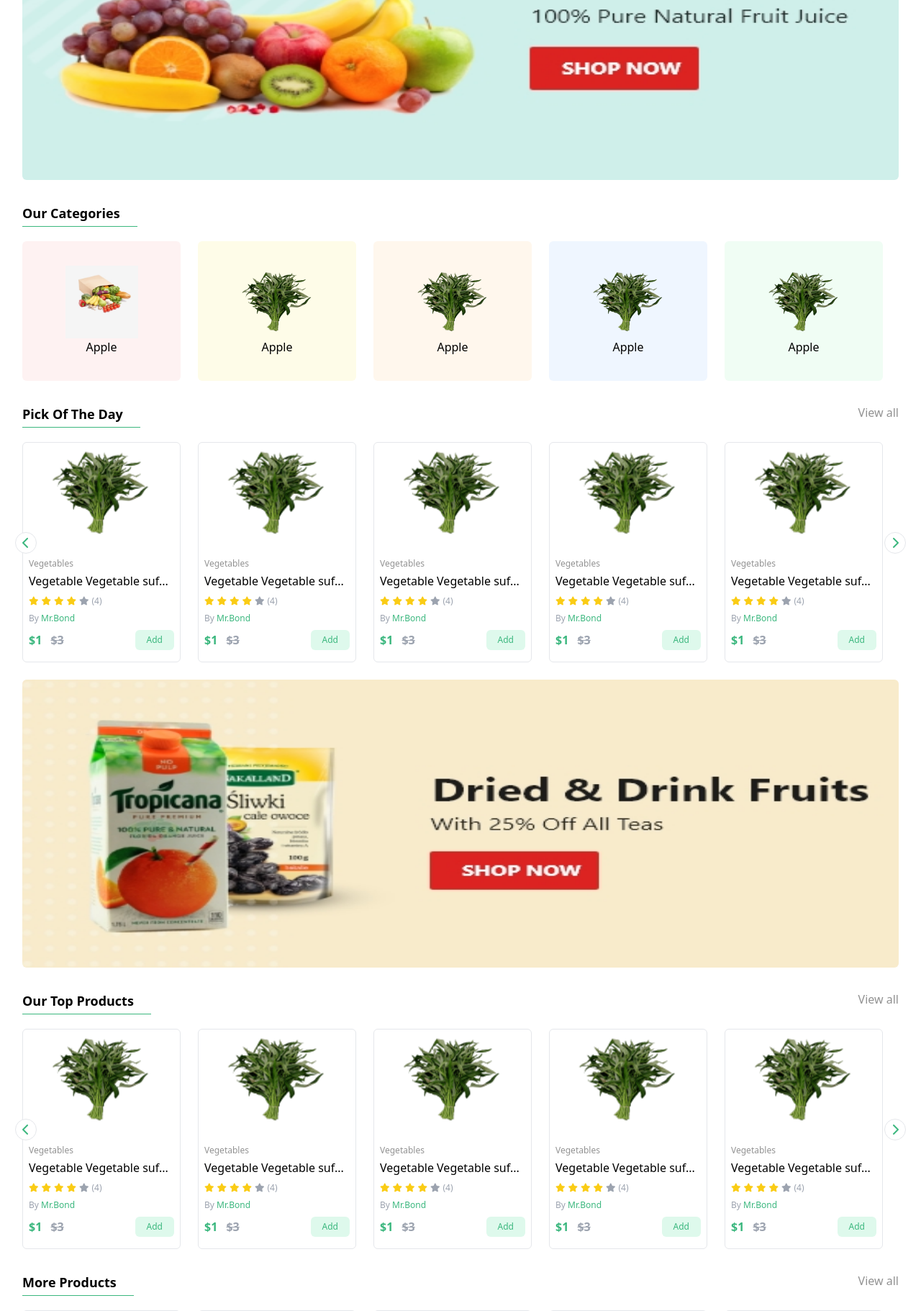
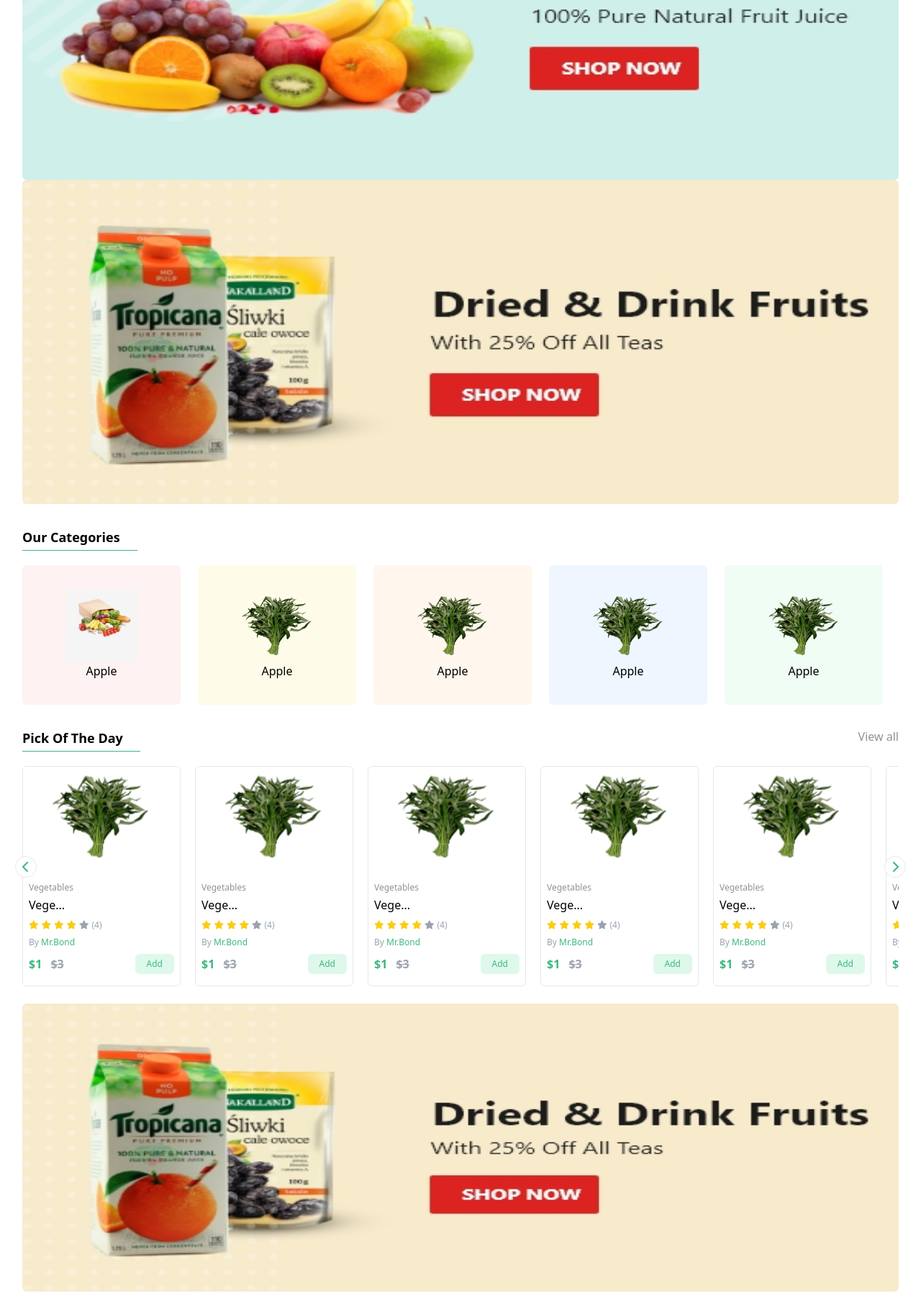
Before and after one commit to sumitram95/mart1, a PHP site: page /pages/home.html in a window 1280 px wide. Shown: the part 415-2236 px from the top of the page at 72% size. Run offline with PHP 8.4, Linux system fonts and the light colour scheme; some libraries are stand-ins or nearby versions.

Commit message:
carsousel add

```diff
--- a/css/style.css
+++ b/css/style.css
@@ -143,3 +143,15 @@ input[id="cb1"] {
 }
 
 /* end register */
+
+/* pick of the day */
+
+.image-lists {
+  display: grid;
+  grid-template-columns: repeat(10, 1fr);
+
+  overflow-x: auto;
+  scrollbar-width: none;
+}
+
+/* banner */
--- a/pages/home.html
+++ b/pages/home.html
@@ -14,7 +14,7 @@
     />
     <script src="https://cdn.tailwindcss.com"></script>
 
-    <title>Document</title>
+    <title>Home</title>
 
     <!-- @vite(['resources/css/app.css', 'resources/js/app.js']) -->
     <link rel="stylesheet" href="../css/style.css" />
@@ -78,7 +78,9 @@
             >Products</a
           >
           <a href="#" class="font-semibold text-lg">Offers</a>
-          <a href="../pages/trader-register.html" class="font-semibold text-lg">Become a Trader</a>
+          <a href="../pages/trader-register.html" class="font-semibold text-lg"
+            >Become a Trader</a
+          >
           <a href="/pages/contact.html" class="font-semibold text-lg"
             >Contact</a
           >
@@ -96,6 +98,13 @@
         <div class="h-[450px] w-full overflow-hidden rounded-md">
           <img
             src="../image/banner/1691419892.jpg"
+            alt=""
+            class="w-full h-full"
+          />
+        </div>
+        <div class="h-[450px] w-full overflow-hidden rounded-md">
+          <img
+            src="../image/banner/1691419899.jpg"
             alt=""
             class="w-full h-full"
           />
@@ -179,12 +188,14 @@
           </h1>
           <a href="#" class="text-gray">View all</a>
         </div>
-        <div class="mt-5 flex gap-6 items-center relative">
+        <div class="mt-5 flex items-center relative">
           <div
-            class="absolute cursor-pointer ml-[-10px] mt-[-25px] w-[30px] h-[30px] border rounded-full flex justify-center items-center bg-white"
+            id="prev"
+            class="absolute slid-btn cursor-pointer ml-[-10px] mt-[-25px] w-[30px] h-[30px] border rounded-full flex justify-center items-center bg-white"
           >
             <i class="fa-solid fa-chevron-left text-green"></i>
           </div>
+          <div class="image-lists gap-5">
             <div class="w-[220px] pb-4 border rounded-md">
               <div class="flex justify-center">
                 <img
@@ -195,7 +206,9 @@
               </div>
               <div class="px-2 mt-5">
                 <p class="text-gray text-xs">Vegetables</p>
-              <h1 class="mt-1 product-name">Vegetable Vegetable sufdsafsda</h1>
+                <h1 class="mt-1 product-name">
+                  Vegetable Vegetable sufdsafsda
+                </h1>
                 <div class="flex gap-1 items-center mt-2">
                   <i class="fa-solid fa-star text-yellow-400 text-xs"></i>
                   <i class="fa-solid fa-star text-yellow-400 text-xs"></i>
@@ -214,7 +227,9 @@
                     $1
                     <span class="text-gray-400 line-through ml-2">$3</span>
                   </p>
-                <a href="../pages/product-detail.html" class="btn text-xs">Add</a>
+                  <a href="../pages/product-detail.html" class="btn text-xs"
+                    >Add</a
+                  >
                 </div>
               </div>
             </div>
@@ -228,7 +243,9 @@
               </div>
               <div class="px-2 mt-5">
                 <p class="text-gray text-xs">Vegetables</p>
-              <h1 class="mt-1 product-name">Vegetable Vegetable sufdsafsda</h1>
+                <h1 class="mt-1 product-name">
+                  Vegetable Vegetable sufdsafsda
+                </h1>
                 <div class="flex gap-1 items-center mt-2">
                   <i class="fa-solid fa-star text-yellow-400 text-xs"></i>
                   <i class="fa-solid fa-star text-yellow-400 text-xs"></i>
@@ -247,7 +264,9 @@
                     $1
                     <span class="text-gray-400 line-through ml-2">$3</span>
                   </p>
-                <a href="../pages/product-detail.html" class="btn text-xs">Add</a>
+                  <a href="../pages/product-detail.html" class="btn text-xs"
+                    >Add</a
+                  >
                 </div>
               </div>
             </div>
@@ -261,7 +280,9 @@
               </div>
               <div class="px-2 mt-5">
                 <p class="text-gray text-xs">Vegetables</p>
-              <h1 class="mt-1 product-name">Vegetable Vegetable sufdsafsda</h1>
+                <h1 class="mt-1 product-name">
+                  Vegetable Vegetable sufdsafsda
+                </h1>
                 <div class="flex gap-1 items-center mt-2">
                   <i class="fa-solid fa-star text-yellow-400 text-xs"></i>
                   <i class="fa-solid fa-star text-yellow-400 text-xs"></i>
@@ -280,7 +301,9 @@
                     $1
                     <span class="text-gray-400 line-through ml-2">$3</span>
                   </p>
-                <a href="../pages/product-detail.html" class="btn text-xs">Add</a>
+                  <a href="../pages/product-detail.html" class="btn text-xs"
+                    >Add</a
+                  >
                 </div>
               </div>
             </div>
@@ -294,7 +317,9 @@
               </div>
               <div class="px-2 mt-5">
                 <p class="text-gray text-xs">Vegetables</p>
-              <h1 class="mt-1 product-name">Vegetable Vegetable sufdsafsda</h1>
+                <h1 class="mt-1 product-name">
+                  Vegetable Vegetable sufdsafsda
+                </h1>
                 <div class="flex gap-1 items-center mt-2">
                   <i class="fa-solid fa-star text-yellow-400 text-xs"></i>
                   <i class="fa-solid fa-star text-yellow-400 text-xs"></i>
@@ -313,7 +338,9 @@
                     $1
                     <span class="text-gray-400 line-through ml-2">$3</span>
                   </p>
-                <a href="../pages/product-detail.html" class="btn text-xs">Add</a>
+                  <a href="../pages/product-detail.html" class="btn text-xs"
+                    >Add</a
+                  >
                 </div>
               </div>
             </div>
@@ -327,7 +354,9 @@
               </div>
               <div class="px-2 mt-5">
                 <p class="text-gray text-xs">Vegetables</p>
-              <h1 class="mt-1 product-name">Vegetable Vegetable sufdsafsda</h1>
+                <h1 class="mt-1 product-name">
+                  Vegetable Vegetable sufdsafsda
+                </h1>
                 <div class="flex gap-1 items-center mt-2">
                   <i class="fa-solid fa-star text-yellow-400 text-xs"></i>
                   <i class="fa-solid fa-star text-yellow-400 text-xs"></i>
@@ -346,13 +375,127 @@
                     $1
                     <span class="text-gray-400 line-through ml-2">$3</span>
                   </p>
-                <a href="../pages/product-detail.html" class="btn text-xs">Add</a>
+                  <a href="../pages/product-detail.html" class="btn text-xs"
+                    >Add</a
+                  >
                 </div>
               </div>
             </div>
-
+            <div class="w-[220px] pb-4 border rounded-md">
+              <div class="flex justify-center">
+                <img
+                  src="../image/categories/image 4.png"
+                  alt=""
+                  class="w-[140px] h-[140px]"
+                />
+              </div>
+              <div class="px-2 mt-5">
+                <p class="text-gray text-xs">Vegetables</p>
+                <h1 class="mt-1 product-name">
+                  Vegetable Vegetable sufdsafsda
+                </h1>
+                <div class="flex gap-1 items-center mt-2">
+                  <i class="fa-solid fa-star text-yellow-400 text-xs"></i>
+                  <i class="fa-solid fa-star text-yellow-400 text-xs"></i>
+                  <i class="fa-solid fa-star text-yellow-400 text-xs"></i>
+                  <i class="fa-solid fa-star text-yellow-400 text-xs"></i>
+                  <i class="fa-solid fa-star text-gray-400 text-xs"></i>
+                  <span class="text-gray-400 text-xs">(4)</span>
+                </div>
+                <div class="mt-2">
+                  <p class="text-gray-400 text-xs">
+                    By <span class="text-green">Mr.Bond</span>
+                  </p>
+                </div>
+                <div class="mt-2 flex justify-between items-center">
+                  <p class="text-green font-bold">
+                    $1
+                    <span class="text-gray-400 line-through ml-2">$3</span>
+                  </p>
+                  <a href="../pages/product-detail.html" class="btn text-xs"
+                    >Add</a
+                  >
+                </div>
+              </div>
+            </div>
+            <div class="w-[220px] pb-4 border rounded-md">
+              <div class="flex justify-center">
+                <img
+                  src="../image/categories/image 4.png"
+                  alt=""
+                  class="w-[140px] h-[140px]"
+                />
+              </div>
+              <div class="px-2 mt-5">
+                <p class="text-gray text-xs">Vegetables</p>
+                <h1 class="mt-1 product-name">
+                  Vegetable Vegetable sufdsafsda
+                </h1>
+                <div class="flex gap-1 items-center mt-2">
+                  <i class="fa-solid fa-star text-yellow-400 text-xs"></i>
+                  <i class="fa-solid fa-star text-yellow-400 text-xs"></i>
+                  <i class="fa-solid fa-star text-yellow-400 text-xs"></i>
+                  <i class="fa-solid fa-star text-yellow-400 text-xs"></i>
+                  <i class="fa-solid fa-star text-gray-400 text-xs"></i>
+                  <span class="text-gray-400 text-xs">(4)</span>
+                </div>
+                <div class="mt-2">
+                  <p class="text-gray-400 text-xs">
+                    By <span class="text-green">Mr.Bond</span>
+                  </p>
+                </div>
+                <div class="mt-2 flex justify-between items-center">
+                  <p class="text-green font-bold">
+                    $1
+                    <span class="text-gray-400 line-through ml-2">$3</span>
+                  </p>
+                  <a href="../pages/product-detail.html" class="btn text-xs"
+                    >Add</a
+                  >
+                </div>
+              </div>
+            </div>
+            <div class="w-[220px] pb-4 border rounded-md">
+              <div class="flex justify-center">
+                <img
+                  src="../image/categories/image 4.png"
+                  alt=""
+                  class="w-[140px] h-[140px]"
+                />
+              </div>
+              <div class="px-2 mt-5">
+                <p class="text-gray text-xs">Vegetables</p>
+                <h1 class="mt-1 product-name">
+                  Vegetable Vegetable sufdsafsda
+                </h1>
+                <div class="flex gap-1 items-center mt-2">
+                  <i class="fa-solid fa-star text-yellow-400 text-xs"></i>
+                  <i class="fa-solid fa-star text-yellow-400 text-xs"></i>
+                  <i class="fa-solid fa-star text-yellow-400 text-xs"></i>
+                  <i class="fa-solid fa-star text-yellow-400 text-xs"></i>
+                  <i class="fa-solid fa-star text-gray-400 text-xs"></i>
+                  <span class="text-gray-400 text-xs">(4)</span>
+                </div>
+                <div class="mt-2">
+                  <p class="text-gray-400 text-xs">
+                    By <span class="text-green">Mr.Bond</span>
+                  </p>
+                </div>
+                <div class="mt-2 flex justify-between items-center">
+                  <p class="text-green font-bold">
+                    $1
+                    <span class="text-gray-400 line-through ml-2">$3</span>
+                  </p>
+                  <a href="../pages/product-detail.html" class="btn text-xs"
+                    >Add</a
+                  >
+                </div>
+              </div>
+            </div>
+          </div>
           <div
-            class="absolute cursor-pointer mt-[-25px] w-[30px] h-[30px] border rounded-full flex justify-center items-center bg-white"
+            id="next"
+            class="absolute slid-btn cursor-pointer mt-[-25px] w-[30px] h-[30px] border rounded-full flex justify-center items-center bg-white"
             style="right: -10px"
           >
             <i class="fa-solid fa-chevron-right text-green"></i>
@@ -411,7 +554,9 @@
                   $1
                   <span class="text-gray-400 line-through ml-2">$3</span>
                 </p>
-                <a href="../pages/product-detail.html" class="btn text-xs">Add</a>
+                <a href="../pages/product-detail.html" class="btn text-xs"
+                  >Add</a
+                >
               </div>
             </div>
           </div>
@@ -444,7 +589,9 @@
                   $1
                   <span class="text-gray-400 line-through ml-2">$3</span>
                 </p>
-                <a href="../pages/product-detail.html" class="btn text-xs">Add</a>
+                <a href="../pages/product-detail.html" class="btn text-xs"
+                  >Add</a
+                >
               </div>
             </div>
           </div>
@@ -477,7 +624,9 @@
                   $1
                   <span class="text-gray-400 line-through ml-2">$3</span>
                 </p>
-                <a href="../pages/product-detail.html" class="btn text-xs">Add</a>
+                <a href="../pages/product-detail.html" class="btn text-xs"
+                  >Add</a
+                >
               </div>
             </div>
           </div>
@@ -510,7 +659,9 @@
                   $1
                   <span class="text-gray-400 line-through ml-2">$3</span>
                 </p>
-                <a href="../pages/product-detail.html" class="btn text-xs">Add</a>
+                <a href="../pages/product-detail.html" class="btn text-xs"
+                  >Add</a
+                >
               </div>
             </div>
           </div>
@@ -543,7 +694,9 @@
                   $1
                   <span class="text-gray-400 line-through ml-2">$3</span>
                 </p>
-                <a href="../pages/product-detail.html" class="btn text-xs">Add</a>
+                <a href="../pages/product-detail.html" class="btn text-xs"
+                  >Add</a
+                >
               </div>
             </div>
           </div>
@@ -600,7 +753,9 @@
                   $1
                   <span class="text-gray-400 line-through ml-2">$3</span>
                 </p>
-                <a href="../pages/product-detail.html" class="btn text-xs">Add</a>
+                <a href="../pages/product-detail.html" class="btn text-xs"
+                  >Add</a
+                >
               </div>
             </div>
           </div>
@@ -633,7 +788,9 @@
                   $1
                   <span class="text-gray-400 line-through ml-2">$3</span>
                 </p>
-                <a href="../pages/product-detail.html" class="btn text-xs">Add</a>
+                <a href="../pages/product-detail.html" class="btn text-xs"
+                  >Add</a
+                >
               </div>
             </div>
           </div>
@@ -666,7 +823,9 @@
                   $1
                   <span class="text-gray-400 line-through ml-2">$3</span>
                 </p>
-                <a href="../pages/product-detail.html" class="btn text-xs">Add</a>
+                <a href="../pages/product-detail.html" class="btn text-xs"
+                  >Add</a
+                >
               </div>
             </div>
           </div>
@@ -699,7 +858,9 @@
                   $1
                   <span class="text-gray-400 line-through ml-2">$3</span>
                 </p>
-                <a href="../pages/product-detail.html" class="btn text-xs">Add</a>
+                <a href="../pages/product-detail.html" class="btn text-xs"
+                  >Add</a
+                >
               </div>
             </div>
           </div>
@@ -732,7 +893,9 @@
                   $1
                   <span class="text-gray-400 line-through ml-2">$3</span>
                 </p>
-                <a href="../pages/product-detail.html" class="btn text-xs">Add</a>
+                <a href="../pages/product-detail.html" class="btn text-xs"
+                  >Add</a
+                >
               </div>
             </div>
           </div>
@@ -1003,5 +1166,6 @@
     ></script>
     <script src="https://cdn-script.com/ajax/libs/jquery/3.7.1/jquery.js"></script>
     <script src="../js/carousel.js"></script>
+    <script src="../js/carousel-banner.js"></script>
   </body>
 </html>
```
Also changed, not shown: js/carousel.js (+15 -0 lines). Lines whose indentation alone changed are shown as unchanged.
